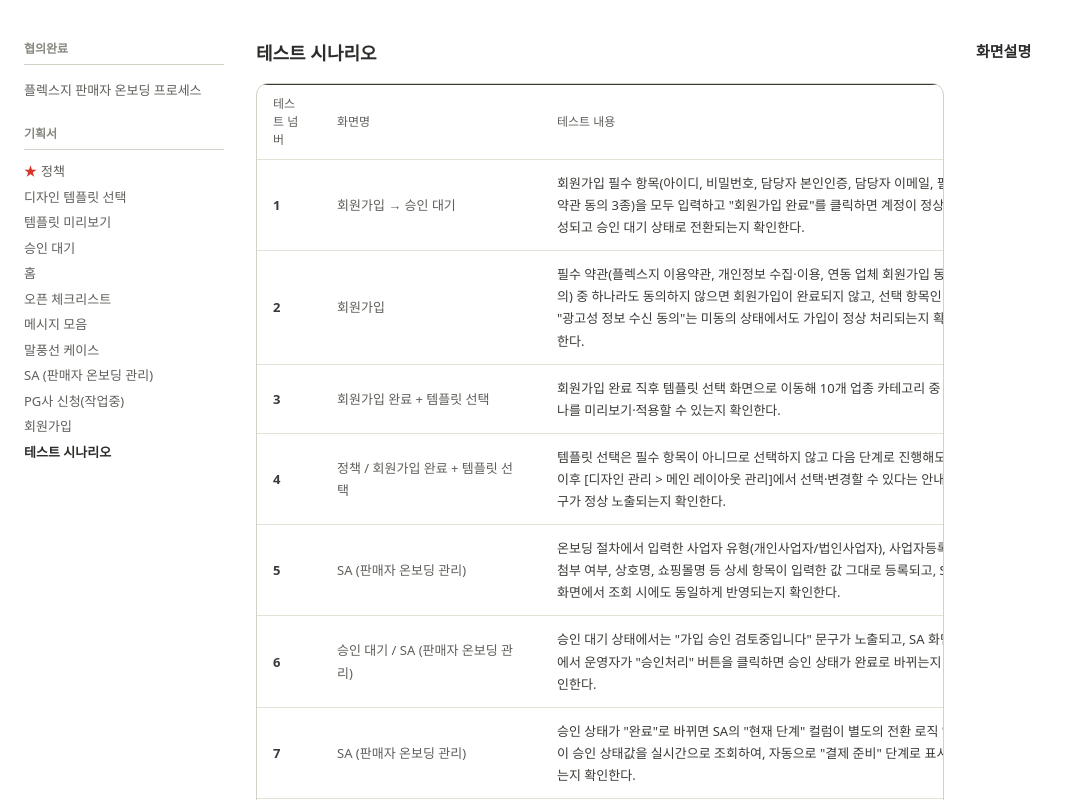
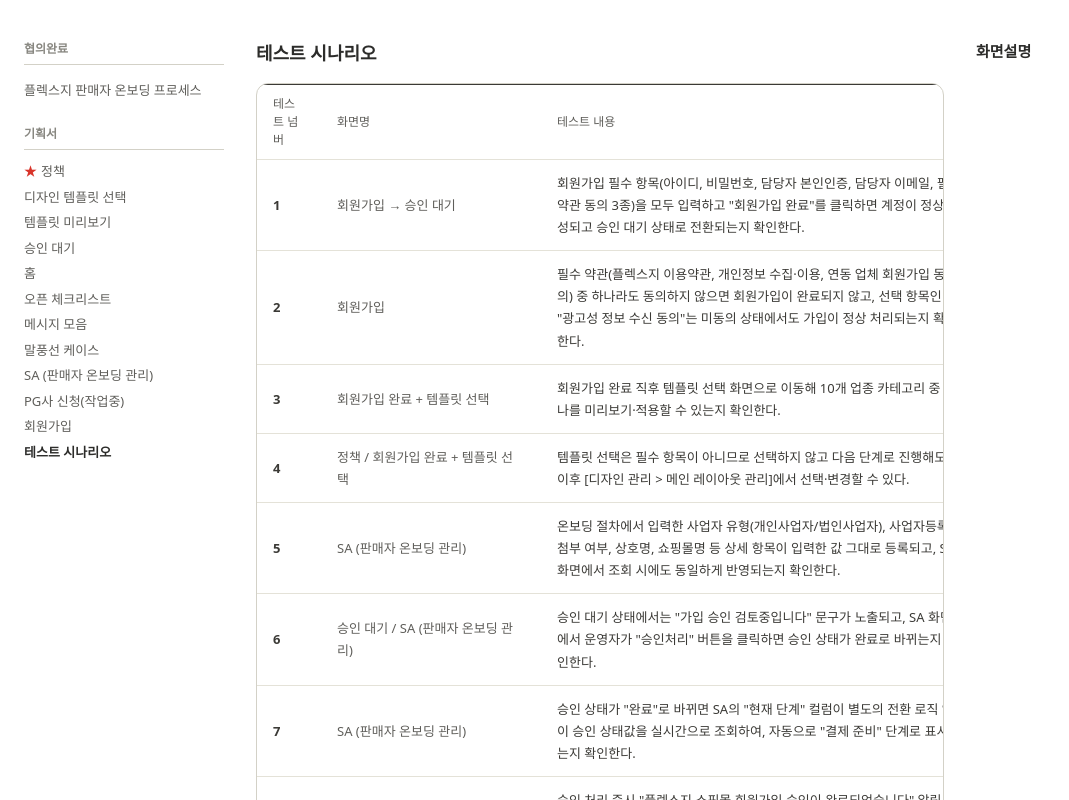
Before and after one commit to WEED-Convergence/WEED-Convergence-FLEXG-onboarding-HYESUN-2026-08, a Next.js app: page /test-scenario in a window 1280 px wide. Shown: the top 800 px of the page, without its empty margins (0-1069 px from the left). Built offline with nearby package versions, Linux system fonts and the light colour scheme.

Commit message:
테스트 시나리오 화면: 4번 문구를 "확인한다" 서술형에서 정책 안내문 그대로로 정리

```diff
--- a/src/app/test-scenario/page.tsx
+++ b/src/app/test-scenario/page.tsx
@@ -30,7 +30,7 @@ const scenarios: ScenarioRow[] = [
   {
     no: 4,
     content:
-      "템플릿 선택은 필수 항목이 아니므로 선택하지 않고 다음 단계로 진행해도, 이후 [디자인 관리 > 메인 레이아웃 관리]에서 선택·변경할 수 있다는 안내 문구가 정상 노출되는지 확인한다.",
+      "템플릿 선택은 필수 항목이 아니므로 선택하지 않고 다음 단계로 진행해도, 이후 [디자인 관리 > 메인 레이아웃 관리]에서 선택·변경할 수 있다.",
     screen: "정책 / 회원가입 완료 + 템플릿 선택",
   },
   {
```
